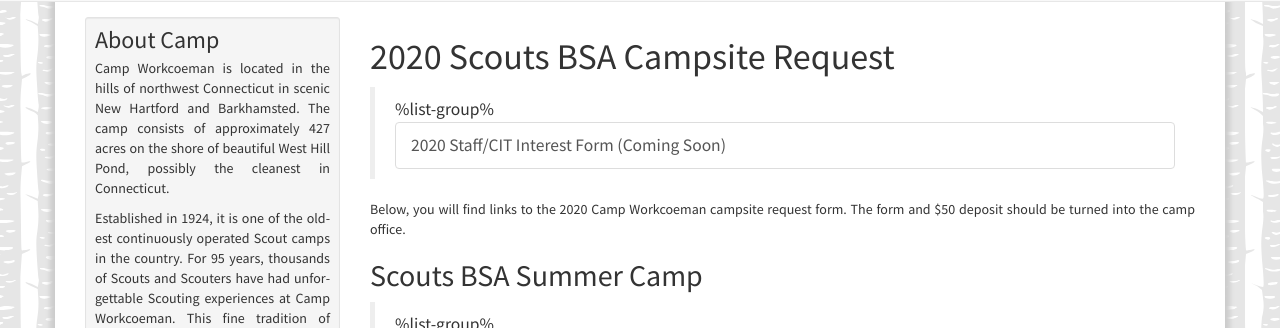
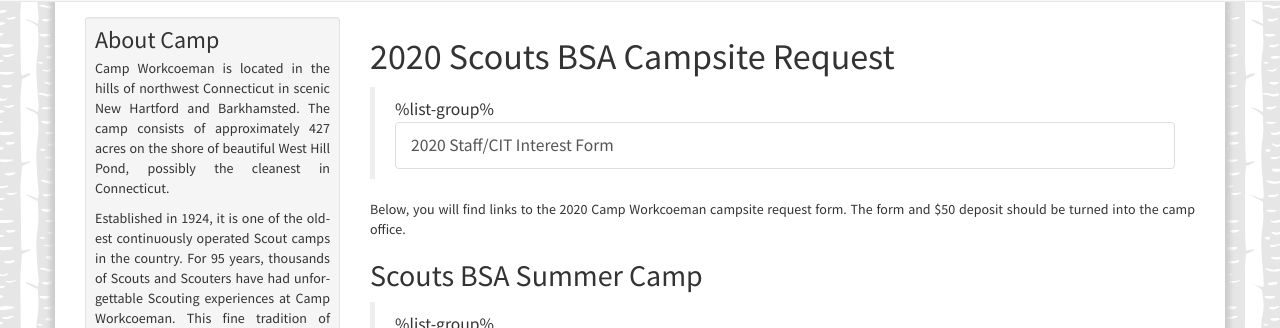
Before and after one commit to campworkcoeman/campworkcoeman.org, a Jekyll site: the page built from 2020.md, in a window 1280 px wide. Shown: the part 234-562 px from the top of the page. Built offline with Jekyll 4.4.1, drawn with Linux system fonts in a browser that asks for light colours; nearby versions of some CDN libraries; Markdown is read by kramdown in place of the engine named in the settings.

Commit message:
Add link to 2020 staff interest form.

```diff
--- a/2020.md
+++ b/2020.md
@@ -7,7 +7,7 @@
 ---
 
 > %list-group%
-> <a href="{{ site.url }}" class="list-group-item">2020 Staff/CIT Interest Form (Coming Soon)</a>
+> <a href="https://docs.google.com/forms/d/1eJjlCDxyYw4tK9FntXnSUeWPSjGn-ylPpnBwPe7e9jw/viewform" class="list-group-item">2020 Staff/CIT Interest Form</a>
 
 Below, you will find links to the 2020 Camp Workcoeman campsite request form. The form and $50 deposit should be turned into the camp office.
 
```
Also changed, not shown: wifi-landing.md (+1 -1 lines).
